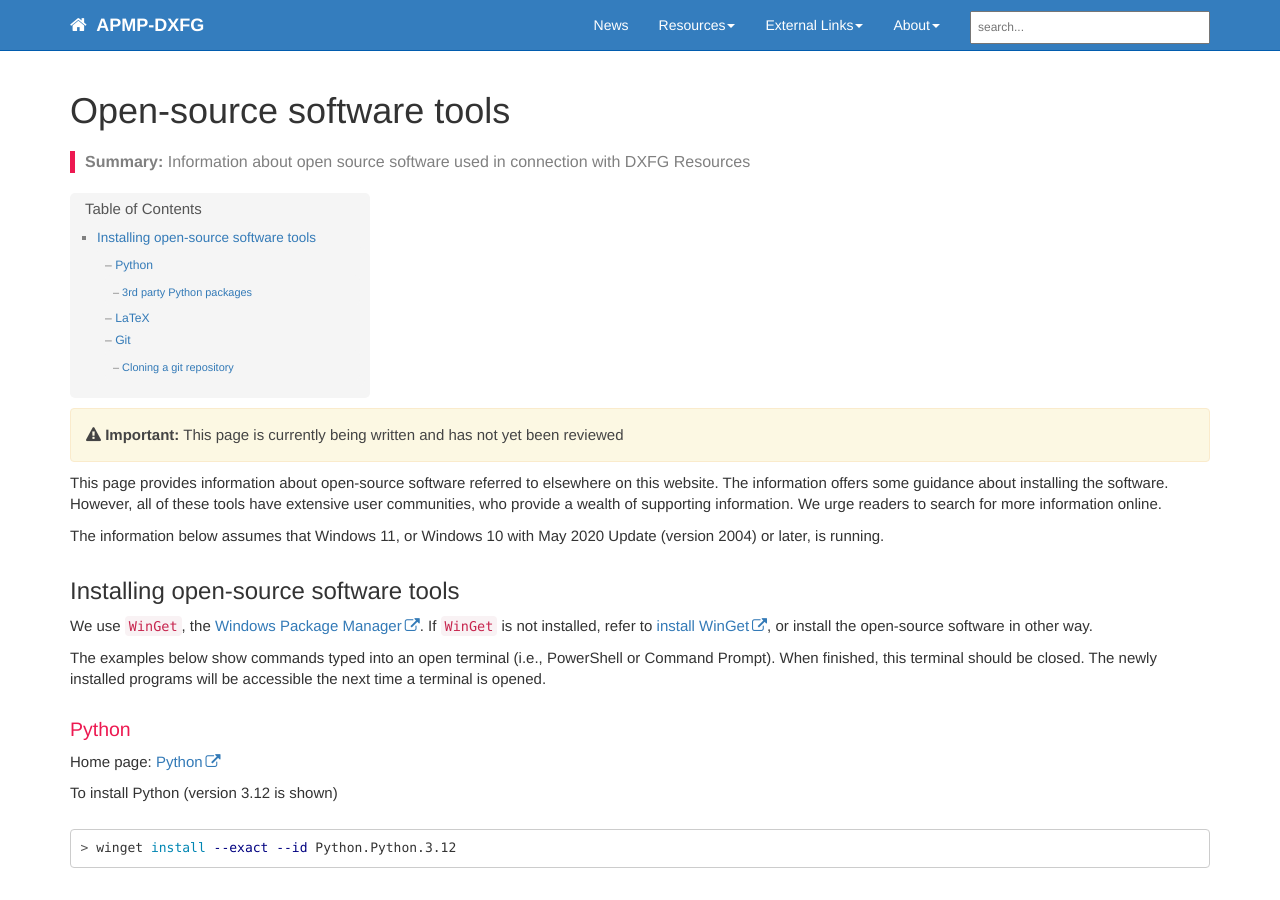
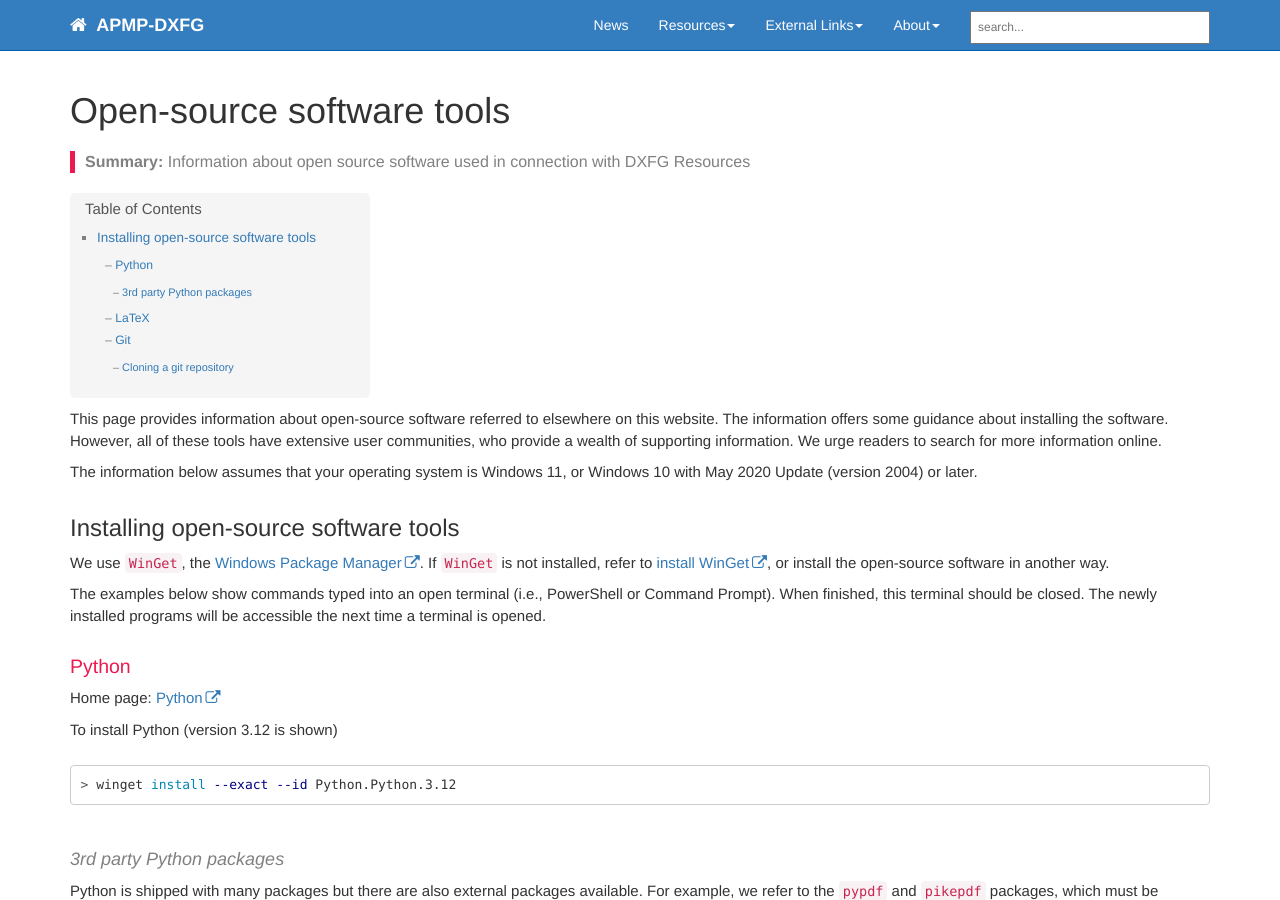
Before and after one commit to apmp-dxfg/apmp-dxfg.github.io, a Jekyll site: the page built from pages/dxfg/dxfg-sw-info.md, in a window 1280 px wide and 900 px high. Built offline with Jekyll 4.4.1, drawn with Linux system fonts in a browser that asks for light colours; comment, search, counter and statistics services are not loaded.

Commit message:
Responding to suggested corrections

```diff
--- a/pages/dxfg/dxfg-sw-info.md
+++ b/pages/dxfg/dxfg-sw-info.md
@@ -7,18 +7,17 @@ toc: true
 mathjax: true
 layout: page
 ---
-{% include important.html content="This page is currently being written and has not yet been reviewed" %}
 This page provides information about open-source software referred to elsewhere on this website.
 The information offers some guidance about installing the software.
 However, all of these tools have extensive user communities, who provide a wealth of supporting information.
 We urge readers to search for more information online.
 
-The information below assumes that Windows 11, or Windows 10 with May 2020 Update (version 2004) or later, is running.
+The information below assumes that your operating system is Windows 11, or Windows 10 with May 2020 Update (version 2004) or later.
 
 
 ## Installing open-source software tools
 We use `WinGet`, the [Windows Package Manager](https://learn.microsoft.com/en-us/windows/package-manager/).
-If `WinGet` is not installed, refer to [install WinGet](https://learn.microsoft.com/en-us/windows/package-manager/winget/#install-winget), or install the open-source software in other way.
+If `WinGet` is not installed, refer to [install WinGet](https://learn.microsoft.com/en-us/windows/package-manager/winget/#install-winget), or install the open-source software in another way.
 
 The examples below show commands typed into an open terminal (i.e., PowerShell or Command Prompt).
 When finished, this terminal should be closed.
```
Also changed, not shown: pages/dxfg/dxfg-pdfa-tut.md (+3 -3 lines).
